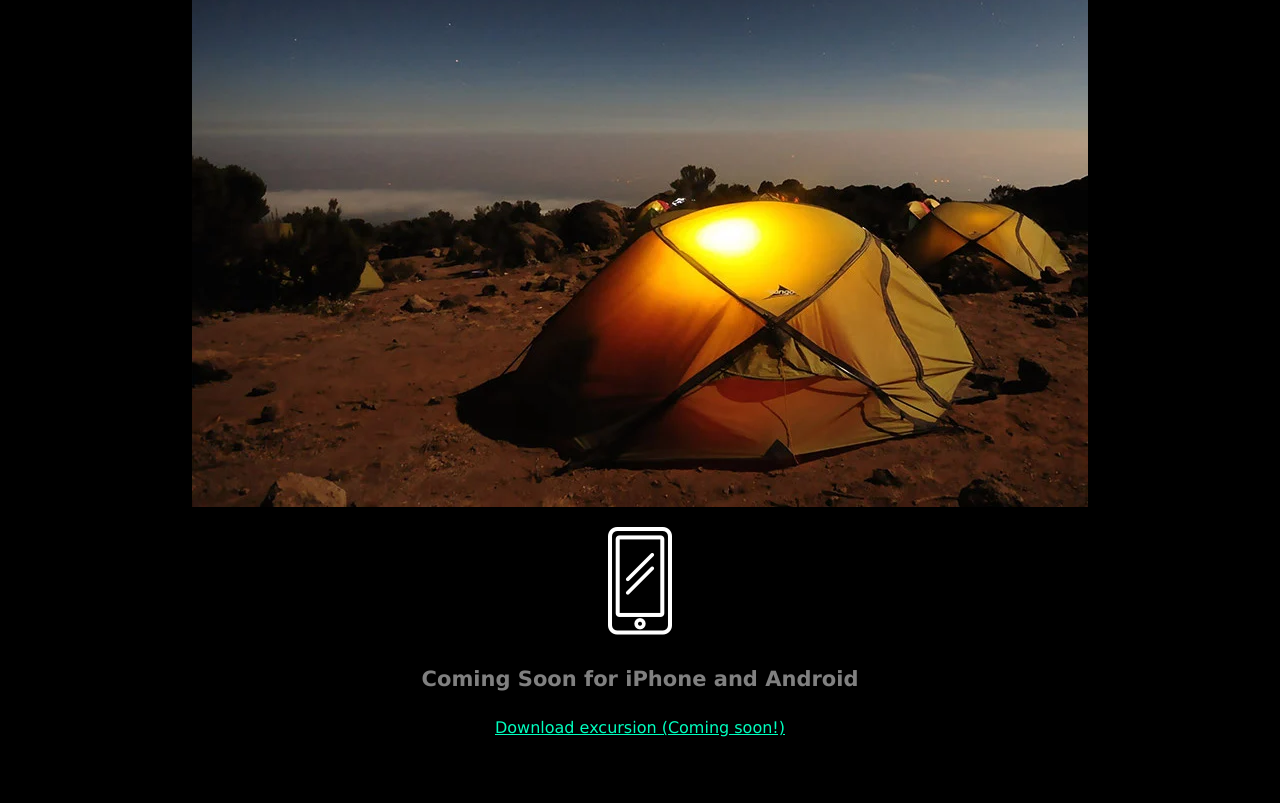
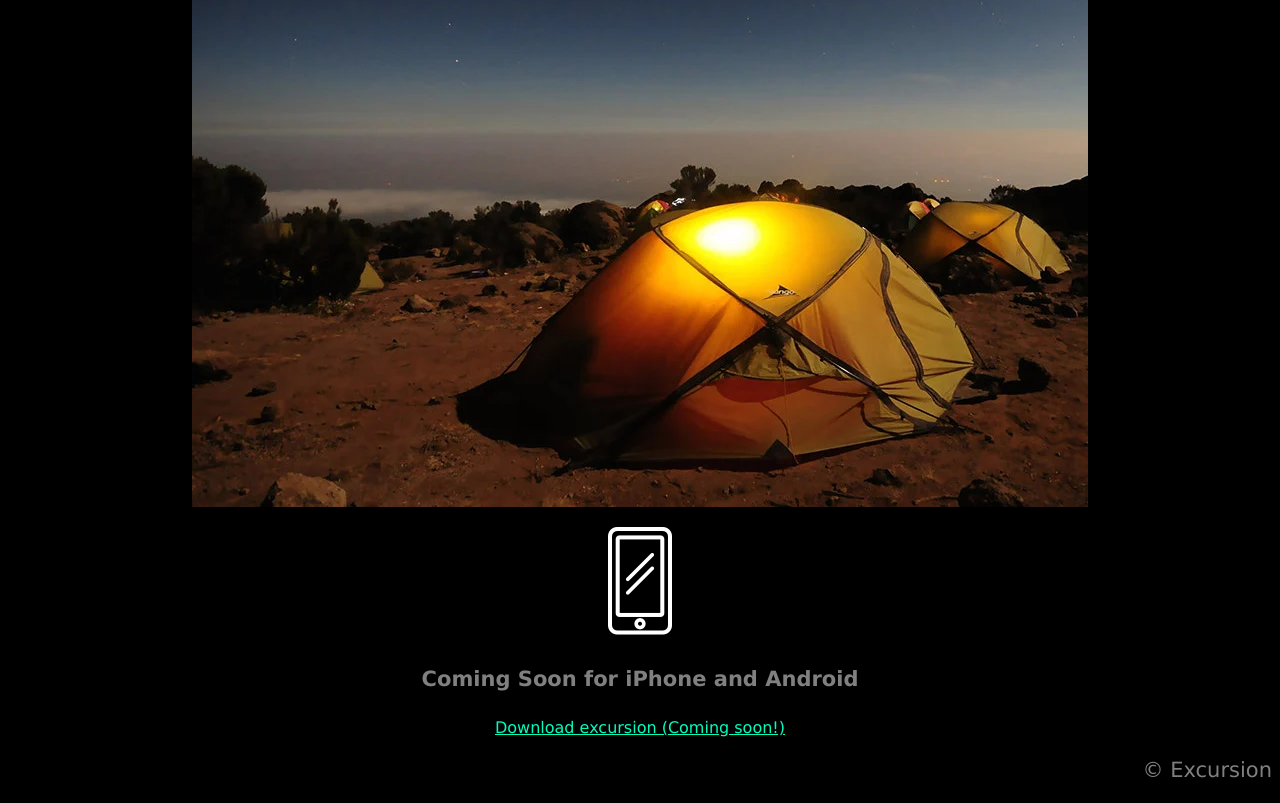
Before and after one commit to i-kichona/excursion, a plain HTML site: page index.html in a window 1280 px wide. Shown: the part 505-1308 px from the top of the page. Before the commit the page ends 1258 px from the top, so only its background shows below. Drawn offline with Linux system fonts and the light colour scheme.

Commit message:
Added footer css

```diff
--- a/index.html
+++ b/index.html
@@ -23,7 +23,7 @@
 
         <h4 class="header--sub-secondary">Coming Soon for iPhone and Android</h4>
         <p><a class="link--cta" href="#">Download excursion (Coming soon!)</a></p>
-
+        <p class="footer-copyright">© Excursion</p>
 
     </body>
 
--- a/resources/css/style.css
+++ b/resources/css/style.css
@@ -29,3 +29,10 @@ body {
     color: #00FFBF;
     font-size: 16px;
 }
+
+/* FOOTER */
+.footer-copyright{
+    font-size: 21px;
+    color: gray;
+    text-align: right;
+}
```
